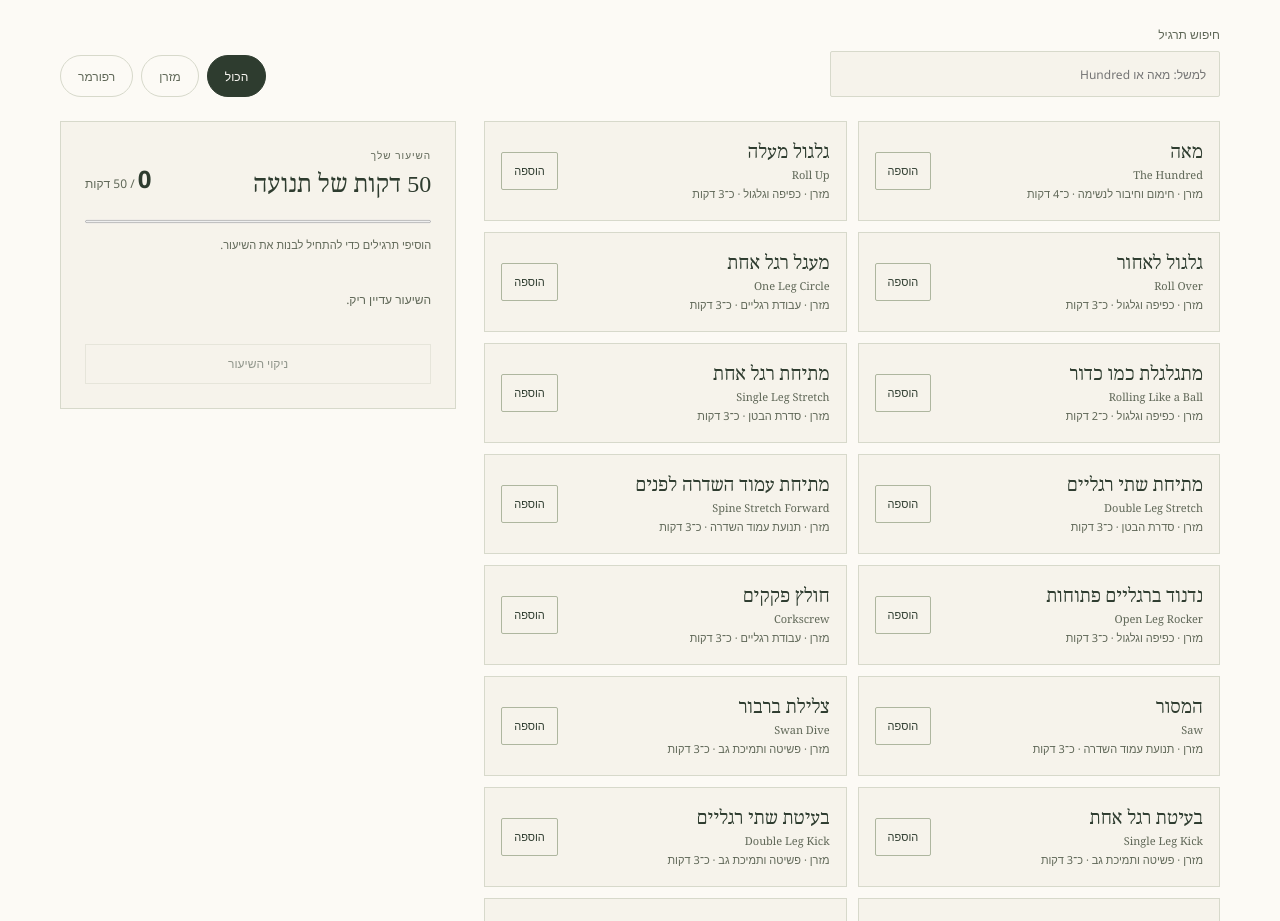
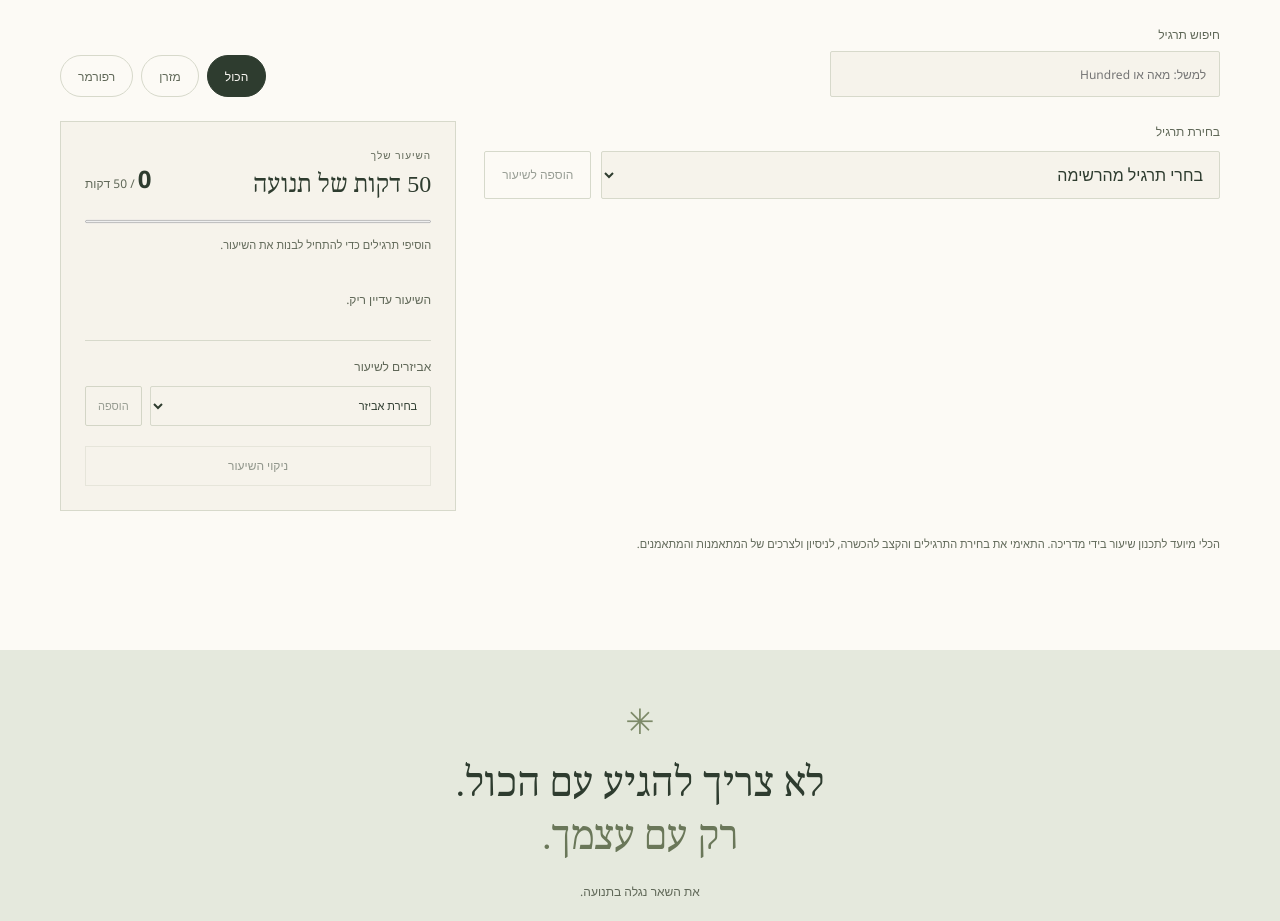
Before and after one commit to rotemshapira1980/-, a plain HTML site: page index.html in a window 1280 px wide. Shown: the part 2669-3590 px from the top of the page. Drawn offline with Linux system fonts and the light colour scheme.

Commit message:
update 1

```diff
--- a/index.html
+++ b/index.html
@@ -190,7 +190,13 @@
           </div>
           <div class="builder-layout">
             <div class="catalog-panel" aria-label="תרגילים לבחירה">
-              <div id="exercise-list" class="exercise-list"></div>
+              <label class="exercise-select-label" for="exercise-select">בחירת תרגיל</label>
+              <div class="exercise-picker">
+                <select id="exercise-select" class="exercise-select">
+                  <option value="">בחרי תרגיל מהרשימה</option>
+                </select>
+                <button id="add-exercise" class="add-exercise" type="button" disabled>הוספה לשיעור</button>
+              </div>
               <p id="exercise-empty" class="empty-message" hidden>לא נמצאו תרגילים מתאימים.</p>
             </div>
             <aside class="lesson-builder" aria-labelledby="lesson-title">
@@ -205,6 +211,16 @@
               <p id="lesson-feedback" class="lesson-feedback" role="status" aria-live="polite">הוסיפי תרגילים כדי להתחיל לבנות את השיעור.</p>
               <ol id="lesson-list" class="lesson-list"></ol>
               <p id="lesson-empty" class="lesson-empty">השיעור עדיין ריק.</p>
+              <div class="accessory-picker">
+                <label for="accessory-select">אביזרים לשיעור</label>
+                <div class="accessory-controls">
+                  <select id="accessory-select">
+                    <option value="">בחירת אביזר</option>
+                  </select>
+                  <button id="add-accessory" class="add-accessory" type="button" disabled>הוספה</button>
+                </div>
+                <ul id="accessory-list" class="accessory-list" aria-label="אביזרים שנבחרו"></ul>
+              </div>
               <button id="clear-lesson" class="clear-lesson" type="button" disabled>ניקוי השיעור</button>
             </aside>
           </div>
--- a/script.js
+++ b/script.js
@@ -91,7 +91,19 @@ const exercises = [
   { id: "control-balance", name: "שליטה ואיזון", original: "Control Balance", equipment: "reformer", duration: 3, category: "תמיכת גוף וזרימה" }
 ];
 
-const exerciseList = document.querySelector("#exercise-list");
+const accessories = [
+  { id: "small-ball", name: "כדור קטן" },
+  { id: "large-ball", name: "כדור גדול" },
+  { id: "magic-circle", name: "טבעת פילאטיס" },
+  { id: "balance-disc", name: "פיתה לשיווי משקל" },
+  { id: "foam-roller", name: "גליל" },
+  { id: "hand-weights", name: "משקולות יד" },
+  { id: "resistance-band", name: "גומיית התנגדות" },
+  { id: "stretch-strap", name: "רצועת מתיחה" }
+];
+
+const exerciseSelect = document.querySelector("#exercise-select");
+const addExerciseButton = document.querySelector("#add-exercise");
 const exerciseEmpty = document.querySelector("#exercise-empty");
 const exerciseSearch = document.querySelector("#exercise-search");
 const lessonList = document.querySelector("#lesson-list");
@@ -100,8 +112,12 @@ const lessonTotal = document.querySelector("#lesson-total");
 const lessonProgress = document.querySelector("#lesson-progress");
 const lessonFeedback = document.querySelector("#lesson-feedback");
 const clearLessonButton = document.querySelector("#clear-lesson");
+const accessorySelect = document.querySelector("#accessory-select");
+const addAccessoryButton = document.querySelector("#add-accessory");
+const accessoryList = document.querySelector("#accessory-list");
 const filterButtons = document.querySelectorAll(".filter-button");
 const lessonExercises = [];
+const lessonAccessories = [];
 let selectedEquipment = "all";
 let nextLessonItemId = 1;
 
@@ -118,35 +134,23 @@ function renderCatalog() {
   });
   const fragment = document.createDocumentFragment();
 
-  filteredExercises.forEach((exercise) => {
-    const card = document.createElement("article");
-    card.className = "exercise-card";
+  ["mat", "reformer"].forEach((equipment) => {
+    const equipmentExercises = filteredExercises.filter((exercise) => exercise.equipment === equipment);
+    if (equipmentExercises.length === 0) return;
 
-    const details = document.createElement("div");
-    details.className = "exercise-details";
-
-    const title = document.createElement("h4");
-    title.textContent = exercise.name;
-    const original = document.createElement("p");
-    original.className = "exercise-original";
-    original.textContent = exercise.original;
-    const meta = document.createElement("p");
-    meta.className = "exercise-meta";
-    meta.textContent = `${exercise.equipment === "mat" ? "מזרן" : "רפורמר"} · ${exercise.category} · כ־${exercise.duration} דקות`;
-    details.append(title, original, meta);
-
-    const addButton = document.createElement("button");
-    addButton.className = "add-exercise";
-    addButton.type = "button";
-    addButton.dataset.exerciseId = exercise.id;
-    addButton.textContent = "הוספה";
-    addButton.setAttribute("aria-label", `הוספת ${exercise.name} לשיעור`);
-
-    card.append(details, addButton);
-    fragment.append(card);
+    const group = document.createElement("optgroup");
+    group.label = equipment === "mat" ? "מזרן" : "רפורמר";
+    equipmentExercises.forEach((exercise) => {
+      const option = document.createElement("option");
+      option.value = exercise.id;
+      option.textContent = `${exercise.name} · ${exercise.original} · כ־${exercise.duration} דקות`;
+      group.append(option);
+    });
+    fragment.append(group);
   });
 
-  exerciseList.replaceChildren(fragment);
+  exerciseSelect.replaceChildren(exerciseSelect.options[0], fragment);
+  exerciseSelect.selectedIndex = 0;
   exerciseEmpty.hidden = filteredExercises.length > 0;
   updateAddButtons();
 }
@@ -212,9 +216,25 @@ function renderLesson() {
 
 function updateAddButtons() {
   const isFull = getLessonDuration() >= 50;
-  exerciseList.querySelectorAll(".add-exercise").forEach((button) => {
-    button.disabled = isFull;
+  addExerciseButton.disabled = isFull || !exerciseSelect.value;
+}
+
+function renderAccessories() {
+  const fragment = document.createDocumentFragment();
+  lessonAccessories.forEach((accessory) => {
+    const item = document.createElement("li");
+    item.className = "accessory-chip";
+    const name = document.createElement("span");
+    name.textContent = accessory.name;
+    const removeButton = document.createElement("button");
+    removeButton.type = "button";
+    removeButton.dataset.accessoryId = accessory.id;
+    removeButton.setAttribute("aria-label", `הסרת ${accessory.name} מהשיעור`);
+    removeButton.textContent = "×";
+    item.append(name, removeButton);
+    fragment.append(item);
   });
+  accessoryList.replaceChildren(fragment);
 }
 
 filterButtons.forEach((button) => {
@@ -229,16 +249,16 @@ filterButtons.forEach((button) => {
 
 exerciseSearch.addEventListener("input", renderCatalog);
 
-exerciseList.addEventListener("click", (event) => {
-  const button = event.target.closest(".add-exercise");
-  if (!button || button.disabled) return;
+exerciseSelect.addEventListener("change", updateAddButtons);
 
-  const exercise = exercises.find((item) => item.id === button.dataset.exerciseId);
+addExerciseButton.addEventListener("click", () => {
+  const exercise = exercises.find((item) => item.id === exerciseSelect.value);
   const remaining = 50 - getLessonDuration();
   if (!exercise || remaining <= 0) return;
 
   const duration = Math.min(exercise.duration, remaining);
   lessonExercises.push({ ...exercise, duration, instanceId: nextLessonItemId++ });
+  exerciseSelect.selectedIndex = 0;
   renderLesson();
   if (duration < exercise.duration) {
     lessonFeedback.textContent = `נוספו ${duration} דקות ל${exercise.name}; משך התרגיל הותאם לזמן שנותר.`;
@@ -250,6 +270,44 @@ lessonList.addEventListener("click", (event) => {
   if (!button) return;
   lessonExercises.splice(Number(button.dataset.lessonIndex), 1);
   renderLesson();
+});
+
+accessories.forEach((accessory) => {
+  const option = document.createElement("option");
+  option.value = accessory.id;
+  option.textContent = accessory.name;
+  accessorySelect.append(option);
+});
+
+accessorySelect.addEventListener("change", () => {
+  addAccessoryButton.disabled = !accessorySelect.value;
+});
+
+addAccessoryButton.addEventListener("click", () => {
+  const accessory = accessories.find((item) => item.id === accessorySelect.value);
+  if (!accessory) return;
+
+  if (lessonAccessories.some((item) => item.id === accessory.id)) {
+    lessonFeedback.textContent = `${accessory.name} כבר נמצא ברשימת האביזרים לשיעור.`;
+    return;
+  }
+
+  lessonAccessories.push(accessory);
+  accessorySelect.selectedIndex = 0;
+  addAccessoryButton.disabled = true;
+  renderAccessories();
+  lessonFeedback.textContent = `נוסף לשיעור: ${accessory.name}. האביזרים אינם משנים את משך השיעור.`;
+});
+
+accessoryList.addEventListener("click", (event) => {
+  const button = event.target.closest("button[data-accessory-id]");
+  if (!button) return;
+  const accessoryIndex = lessonAccessories.findIndex((item) => item.id === button.dataset.accessoryId);
+  if (accessoryIndex === -1) return;
+
+  const [removedAccessory] = lessonAccessories.splice(accessoryIndex, 1);
+  renderAccessories();
+  lessonFeedback.textContent = `הוסר מהשיעור: ${removedAccessory.name}.`;
 });
 
 lessonList.addEventListener("change", (event) => {
@@ -272,8 +330,13 @@ lessonList.addEventListener("change", (event) => {
 
 clearLessonButton.addEventListener("click", () => {
   lessonExercises.length = 0;
+  lessonAccessories.length = 0;
+  accessorySelect.selectedIndex = 0;
+  addAccessoryButton.disabled = true;
   renderLesson();
+  renderAccessories();
 });
 
+renderAccessories();
 renderCatalog();
 renderLesson();
--- a/styles.css
+++ b/styles.css
@@ -92,15 +92,13 @@ h3 { font-size: 31px; line-height: 1.3; margin-bottom: 14px; }
 .filter-button[aria-pressed="true"] { border-color: var(--ink); background: var(--ink); color: var(--paper); }
 .builder-layout { display: grid; grid-template-columns: minmax(0, 1.3fr) minmax(310px, .7fr); gap: 28px; align-items: start; }
 .catalog-panel { min-width: 0; }
-.exercise-list { display: grid; grid-template-columns: repeat(2, minmax(0, 1fr)); gap: 11px; }
-.exercise-card { display: flex; align-items: center; justify-content: space-between; gap: 12px; min-height: 100px; padding: 14px 16px; border: 1px solid var(--line); background: var(--cream); }
-.exercise-details { min-width: 0; }
-.exercise-card h4 { margin: 0; font-family: var(--serif); font-size: 18px; font-weight: 400; line-height: 1.4; }
-.exercise-original, .exercise-meta { margin: 2px 0 0; color: var(--muted); font-size: 11px; line-height: 1.5; }
-.exercise-original { font-family: Georgia, serif; }
-.add-exercise { flex: 0 0 auto; min-height: 38px; padding: 6px 12px; border: 1px solid #aeb69f; border-radius: 2px; background: transparent; color: var(--ink); cursor: pointer; font-size: 11px; }
+.exercise-select-label, .accessory-picker > label { display: block; margin-bottom: 8px; color: var(--muted); font-size: 12px; }
+.exercise-picker { display: flex; align-items: stretch; gap: 10px; }
+.exercise-select, .accessory-controls select { min-width: 0; min-height: 48px; padding: 8px 12px; border: 1px solid var(--line); border-radius: 2px; background: var(--cream); color: var(--ink); font: inherit; }
+.exercise-select { flex: 1; }
+.add-exercise { flex: 0 0 auto; min-height: 48px; padding: 8px 17px; border: 1px solid #aeb69f; border-radius: 2px; background: transparent; color: var(--ink); cursor: pointer; font-size: 12px; }
 .add-exercise:hover:not(:disabled) { background: var(--sage); }
-.add-exercise:disabled { opacity: .48; cursor: not-allowed; }
+.add-exercise:disabled, .add-accessory:disabled { opacity: .48; cursor: not-allowed; }
 .empty-message { padding: 20px; color: var(--muted); text-align: center; }
 .lesson-builder { position: sticky; top: 125px; padding: 24px; border: 1px solid var(--line); background: var(--cream); }
 .lesson-heading { display: flex; align-items: flex-end; justify-content: space-between; gap: 10px; }
@@ -120,6 +118,14 @@ h3 { font-size: 31px; line-height: 1.3; margin-bottom: 14px; }
 .lesson-item-controls input { width: 48px; min-height: 35px; padding: 4px; border: 1px solid var(--line); background: var(--paper); color: var(--ink); text-align: center; font: inherit; }
 .remove-exercise { width: 32px; height: 35px; border: 0; background: transparent; color: var(--muted); cursor: pointer; font-size: 22px; }
 .remove-exercise:hover { color: #8b443d; }
+.accessory-picker { margin-top: 18px; padding-top: 15px; border-top: 1px solid var(--line); }
+.accessory-controls { display: flex; gap: 8px; }
+.accessory-controls select { flex: 1; min-height: 40px; padding: 6px 9px; font-size: 11px; }
+.add-accessory { min-height: 40px; padding: 6px 12px; border: 1px solid #aeb69f; border-radius: 2px; background: transparent; color: var(--ink); cursor: pointer; font-size: 11px; }
+.accessory-list { display: flex; flex-wrap: wrap; gap: 7px; margin: 10px 0 0; padding: 0; list-style: none; }
+.accessory-chip { display: inline-flex; align-items: center; gap: 4px; padding: 3px 8px 3px 4px; border: 1px solid var(--line); border-radius: 20px; color: var(--muted); font-size: 10px; }
+.accessory-chip button { width: 22px; height: 22px; border: 0; border-radius: 50%; background: transparent; color: var(--muted); cursor: pointer; font-size: 17px; line-height: 1; }
+.accessory-chip button:hover { color: #8b443d; }
 .lesson-empty { padding: 12px 0; color: var(--muted); font-size: 12px; }
 .lesson-empty[hidden] { display: none; }
 .clear-lesson { width: 100%; min-height: 40px; margin-top: 10px; border: 1px solid var(--line); background: transparent; color: var(--ink); cursor: pointer; font-size: 12px; }
@@ -200,7 +206,8 @@ h3 { font-size: 31px; line-height: 1.3; margin-bottom: 14px; }
   .equipment-filters { gap: 7px; }
   .filter-button { flex: 1; padding-inline: 10px; }
   .builder-layout { grid-template-columns: 1fr; gap: 24px; }
-  .exercise-list { grid-template-columns: 1fr; }
+  .exercise-picker { flex-direction: column; }
+  .exercise-select { width: 100%; }
   .lesson-builder { position: static; padding: 20px; }
   .breath-note { padding-block: 45px; }
   .contact h2 { font-size: 51px; }
```
